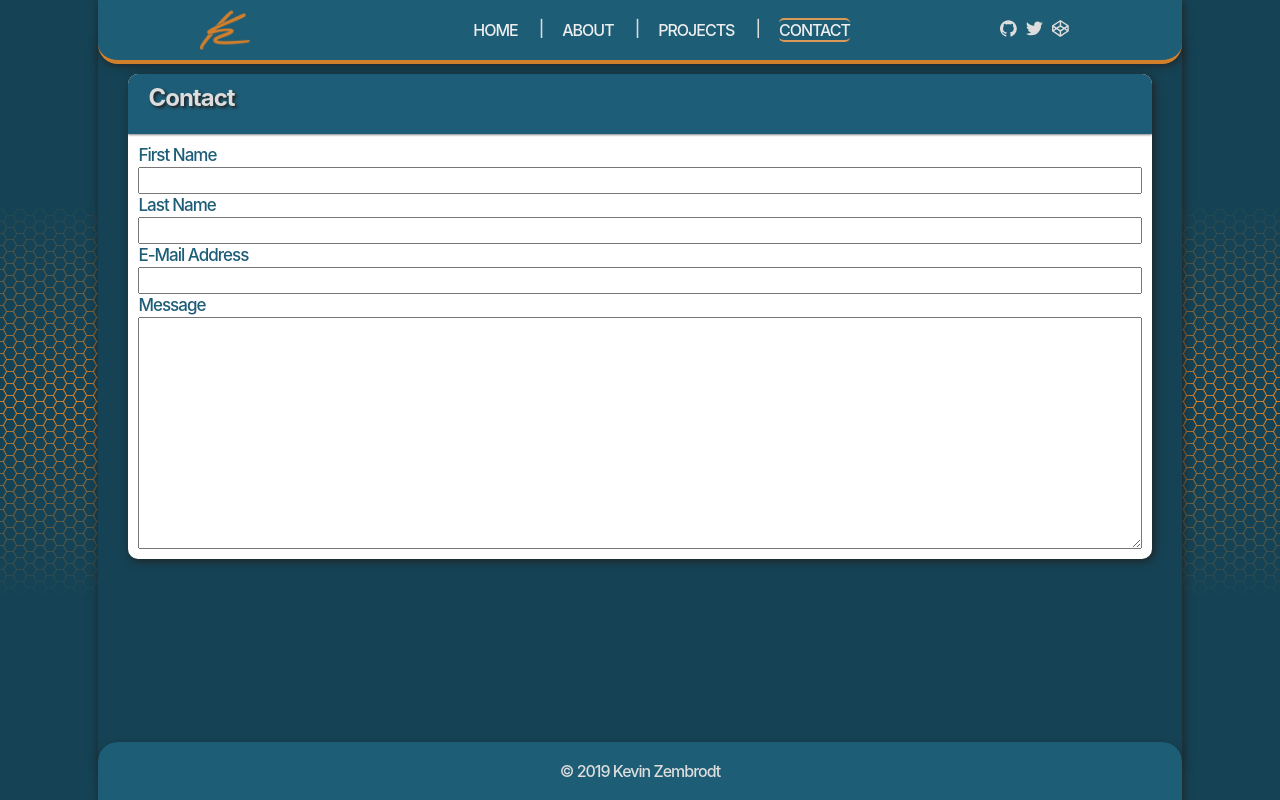
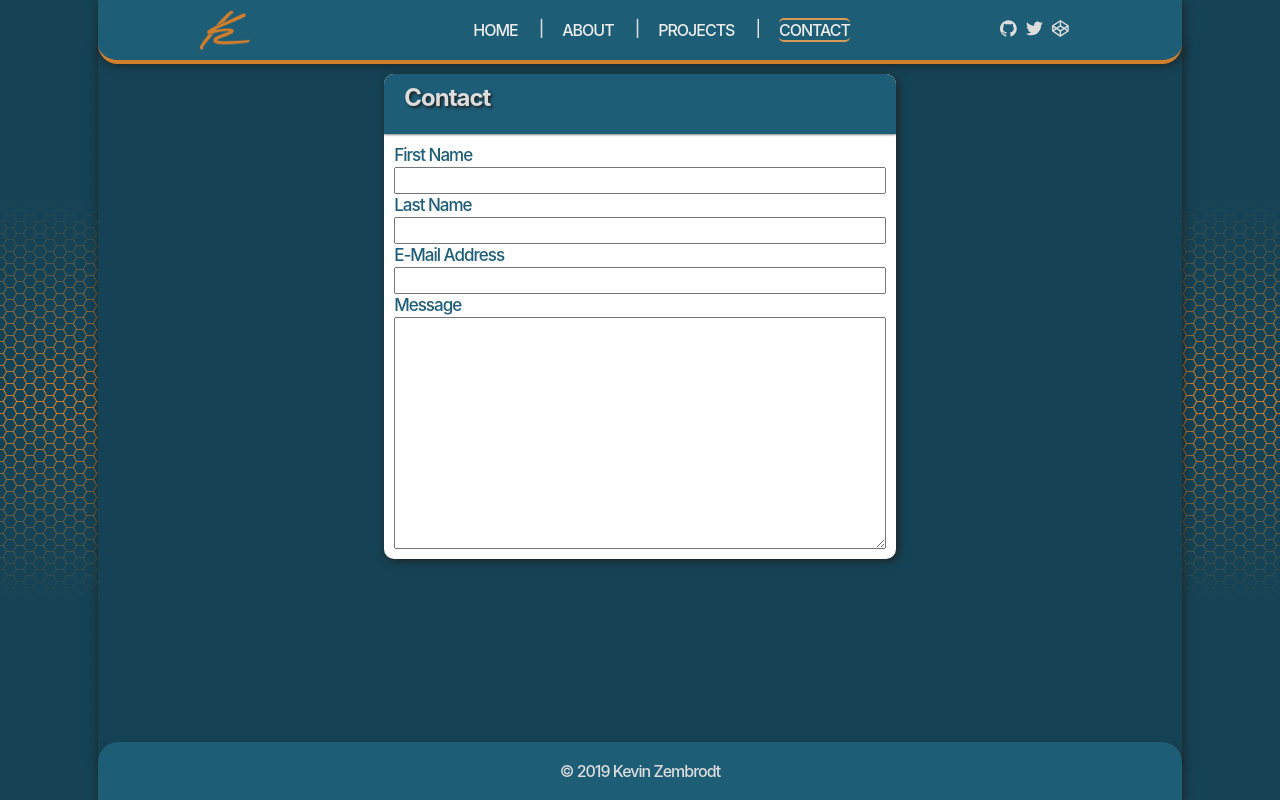
Before and after one commit to Nixikaz/portfolio-react, a React (Create React App) app: page /contact in a window 1280 px wide. Built offline with nearby package versions, Linux system fonts and the light colour scheme.

Commit message:
updated responsive grid, centered contact form

```diff
--- a/src/components/Contact.js
+++ b/src/components/Contact.js
@@ -3,7 +3,7 @@ import React, { Component } from 'react';
 export default class Contact extends Component {
   render() {
     return (
-      <main className="content">
+      <main className="content content--single">
         <section className="card">
           <div className="card__title">
             <h1>Contact</h1>
@@ -17,7 +17,7 @@ export default class Contact extends Component {
               <label htmlFor="email">E-Mail Address</label>
               <input type="text" name="email" id="emailAddress" />
               <label htmlFor="message">Message</label>
-              <textarea name="message" id="shortMessage" cols="30" rows="10"></textarea>
+              <textarea name="message" id="shortMessage" cols="30" rows="10" />
             </form>
           </div>
         </section>
--- a/src/index.css
+++ b/src/index.css
@@ -208,6 +208,9 @@ li {
   box-shadow: .1rem .1rem 1rem #222;
   /* overflow: hidden; */
 }
+.content--single {
+  grid-template-columns: 50%;
+}
 .svg--large {
   height: 11.5rem;
   float: left;
@@ -218,7 +221,7 @@ li {
 }
 .card {
   border-radius: 1rem;
-  display: grid;
+  display: inherit;
   overflow: hidden;
   grid-template-rows: 6rem auto;
   grid-template-areas:
@@ -297,11 +300,11 @@ footer {
   grid-template-rows: auto auto auto;
   }
   .App {
-    grid-template-columns: 1fr;
+    grid-template-columns: 0 auto auto auto 0;
     margin: 0;
   }
   .content {
-    grid-template-columns: 1fr;
+    grid-template-columns: auto;
   }
   .logo {
     justify-content: center;
```
